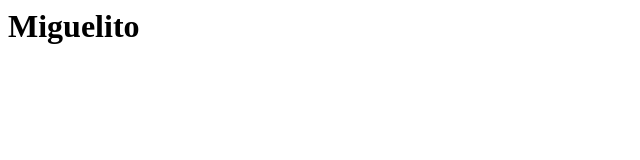
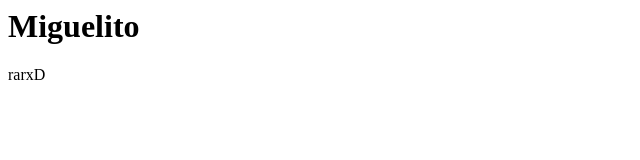
Before and after one commit to ivanroir/miguelito, a plain HTML site: page index.html in a window 1280 px wide. Shown: the full height of the page, 0-640 px from the left. Drawn offline with Linux system fonts and the light colour scheme.

Commit message:
Update index.html

```diff
--- a/index.html
+++ b/index.html
@@ -1,5 +1,6 @@
 <html>
 <body>
 <h1>Miguelito</h1>
+rarxD
 </body>
 </html>
```
